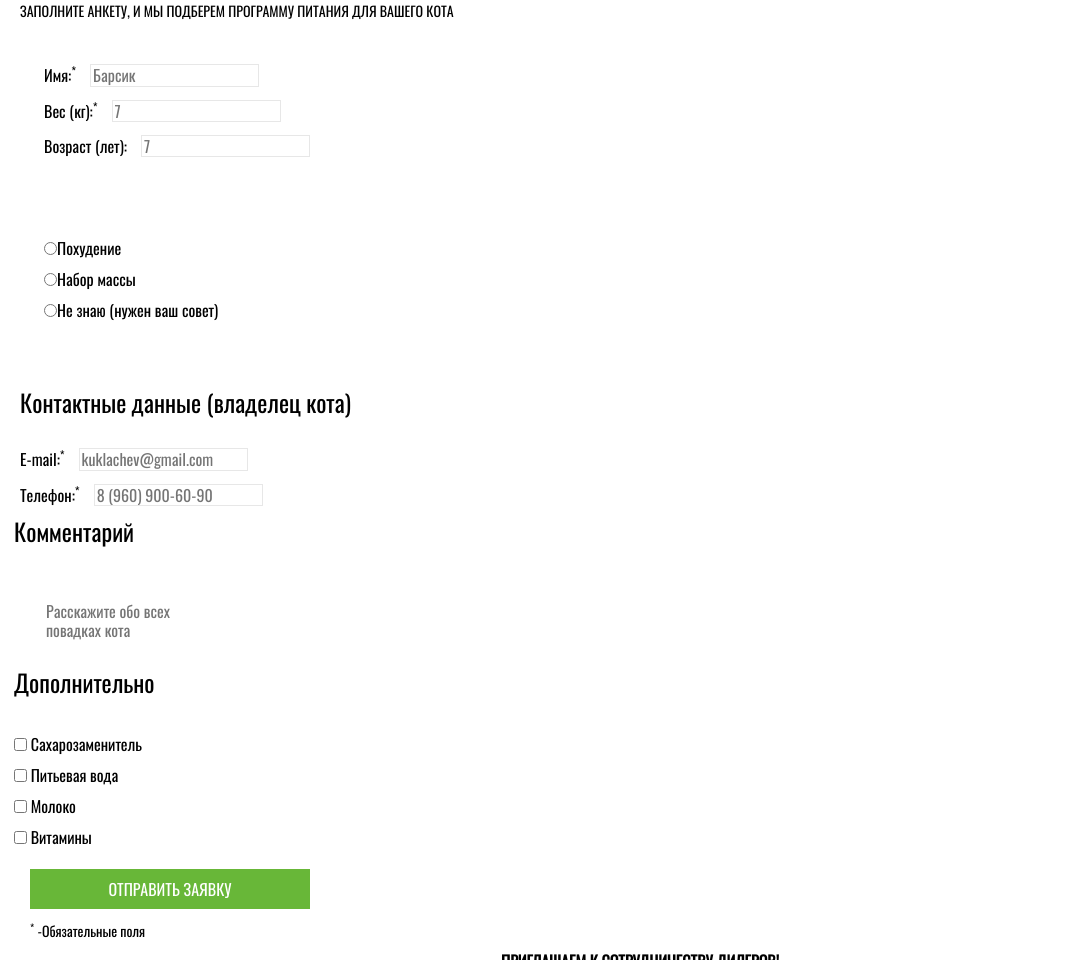
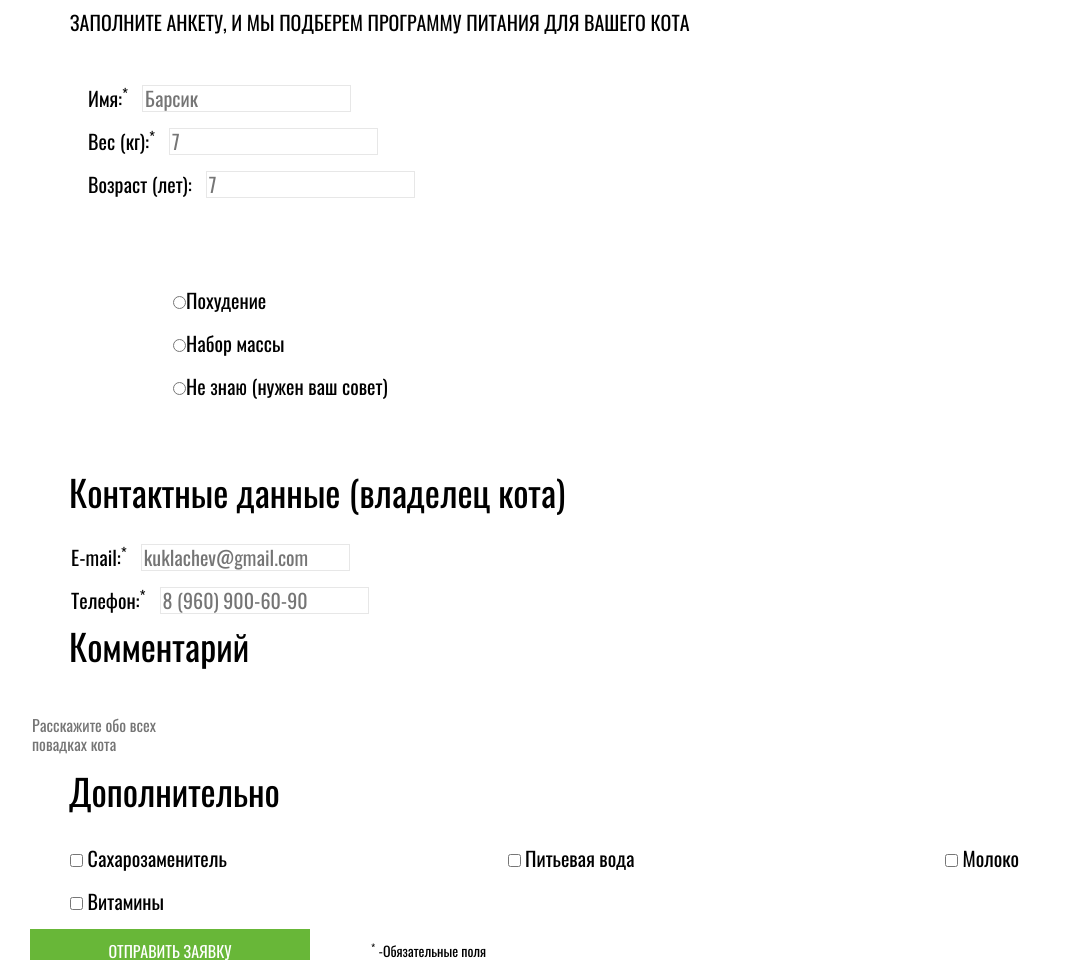
Before and after one commit to hitches/945755-cat-energy-21, a website: page source/form.html in a window 1280 px wide. Shown: the part 210-1170 px from the top of the page, without its empty margins (0-1068 px from the left). Drawn offline with nearby package versions, Linux system fonts and the light colour scheme; files that its build step writes are made by us from their sources.

Commit message:
Адаптив формы

```diff
--- a/source/form.html
+++ b/source/form.html
@@ -3,13 +3,15 @@
 
 <head>
   <meta charset="utf-8">
+  <meta name="viewport" content="width=device-width, initial-scale=1">
   <title>HTML Academy: Кэт энерджи</title>
   <link rel="stylesheet" href="css/style.css">
 </head>
 
 <body class="page">
   <header class="page-header">
-    <a class="page-header__logo" title="Интернет-магазин фитнес еды для котиков «Кэт энерджи»" href="index.html">
+    <div class="page-header__wrapper">
+      <a class="page-header__logo" title="Интернет-магазин фитнес еды для котиков «Кэт энерджи»">
         <img src="img/img-logotype-mobile.svg" width="230" height="58"
           alt="Интернет-магазин фитнес еды для котиков «Кэт энерджи»">
       </a>
@@ -17,18 +19,19 @@
         <button class="site-nav__toggle" type="button" aria-label="Открыть меню"></button>
         <div class="site-nav__wrapper">
           <ul class="site-nav__list site-list">
-          <li class="site-list__item">
+            <li class="site-list__item site-list__item--active">
               <a class="site-list__link" href="index.html">Главная</a>
             </li>
             <li class="site-list__item">
               <a class="site-list__link" href="catalog.html">Каталог продукции</a>
             </li>
-          <li class="site-list__item site-list__item--active">
+            <li class="site-list__item">
               <a class="site-list__link" href="#">Подбор программы</a>
             </li>
           </ul>
         </div>
       </nav>
+    </div>
   </header>
   <main class="form">
     <h1 class="form__heading">Подбор программы</h1>
--- a/source/sass/blocks/form.scss
+++ b/source/sass/blocks/form.scss
@@ -4,4 +4,15 @@
   padding-left: 20px;
   padding-right: 20px;
   margin-bottom: 37px;
+
+  @media (min-width: $tablet-width) {
+    font-size: 60px;
+    padding-left: 29px;
+    padding-right: 29px;
+  }
+
+  @media (min-width: $desktop-width) {
+    padding-left: 110px;
+    padding-right: 110px;
+  }
 }
--- a/source/sass/blocks/information-comment.scss
+++ b/source/sass/blocks/information-comment.scss
@@ -1,5 +1,7 @@
 .information-comment {
   border: none;
+  padding: 0;
+  margin: 0;
 }
 
 .information-comment__textarea {
@@ -12,4 +14,14 @@
   font-size: 24px;
   line-height: 1.08;
   margin-bottom: 34px;
+
+  @media (min-width: $tablet-width) {
+    padding-left: 69px;
+    font-size: 36px;
+    line-height: 1;
+  }
+
+  @media (min-width: $desktop-width) {
+    padding-left: 110px;
+  }
 }
--- a/source/sass/blocks/information-data.scss
+++ b/source/sass/blocks/information-data.scss
@@ -3,12 +3,22 @@
   line-height: 1.13;
   border: none;
   margin-bottom: 53px;
+
+  @media (min-width: $tablet-width) {
+    font-size: 20px;
+    line-height: 1.5;
+  }
 }
 
 .information-data__input {
   font-size: 16px;
   line-height: 1.13;
   margin-bottom: 13px;
+
+  @media (min-width: $tablet-width) {
+    font-size: 20px;
+    line-height: 1.5;
+  }
 }
 
 .information-data__group {
--- a/source/sass/blocks/information-details.scss
+++ b/source/sass/blocks/information-details.scss
@@ -9,6 +9,16 @@
   font-size: 24px;
   line-height: 1.08;
   margin-bottom: 32px;
+
+  @media (min-width: $tablet-width) {
+    padding-left: 69px;
+    font-size: 36px;
+    line-height: 1;
+  }
+
+  @media (min-width: $desktop-width) {
+    padding-left: 110px;
+  }
 }
 
 .information-details__list {
@@ -17,10 +27,31 @@
   list-style: none;
   padding-left: 20px;
   padding-right: 20px;
+
+  @media (min-width: $tablet-width) {
+    padding-left: 71px;
+    padding-right: 67px;
+  }
+
+  @media (min-width: $desktop-width) {
+    padding-left: 110px;
+    padding-right: 110px;
+    display: flex;
+    justify-content: space-between;
+  }
 }
 
 .information-details__input {
   margin-bottom: 13px;
+
+  @media (min-width: $tablet-width) {
+    font-size: 20px;
+    line-height: 1.5;
+  }
+
+  @media (min-width: $desktop-width) {
+    width: 500px;
+  }
 }
 
 .information-details__label {
--- a/source/sass/blocks/information-dispatch.scss
+++ b/source/sass/blocks/information-dispatch.scss
@@ -1,3 +1,13 @@
+.information-dispatch {
+  @media (min-width: $tablet-width) {
+    display: flex;
+  }
+
+  @media (min-width: $desktop-width) {
+    padding-left: 110px;
+  }
+}
+
 .information-dispatch__button {
   font-size: 16px;
   line-height: 1.25;
@@ -6,4 +16,12 @@
 .information-dispatch__necessarily {
   font-size: 14px;
   line-height: 1.14;
+
+  @media (min-width: $tablet-width) {
+    padding-left: 61px;
+  }
+
+  @media (min-width: $desktop-width) {
+    padding-left: 81px;
+  }
 }
--- a/source/sass/blocks/information-extra.scss
+++ b/source/sass/blocks/information-extra.scss
@@ -1,21 +1,46 @@
 .information-extra {
   border: none;
+  padding: 0;
+  margin: 0;
 }
 
 .information-extra__heading {
   font-size: 24px;
   line-height: 1.08;
   margin-bottom: 34px;
+
+  @media (min-width: $tablet-width) {
+    padding-left: 69px;
+    font-size: 36px;
+    line-height: 1;
+  }
+
+  @media (min-width: $desktop-width) {
+    padding-left: 110px;
+  }
 }
 
 .information-extra__group {
   margin: 0;
   padding: 0;
   list-style: none;
+
+  @media (min-width: $tablet-width) {
+    display: flex;
+    justify-content: space-between;
+    flex-wrap: wrap;
+    padding-left: 70px;
+  }
 }
 
 .information-extra__option {
   font-size: 16px;
   line-height: 1.13;
   margin-bottom: 13px;
+
+  @media (min-width: $tablet-width) {
+    width: 335px;
+    font-size: 20px;
+    line-height: 1.5;
+  }
 }
--- a/source/sass/blocks/information-heading.scss
+++ b/source/sass/blocks/information-heading.scss
@@ -5,4 +5,16 @@
   padding-right: 20px;
   margin-bottom: 39px;
   text-transform: uppercase;
+
+  @media (min-width: $tablet-width) {
+    font-size: 20px;
+    line-height: 1.5;
+    padding-left: 70px;
+    padding-right: 70px;
+  }
+
+  @media (min-width: $desktop-width) {
+    padding-left: 110px;
+    padding-right: 110px;
+  }
 }
--- a/source/sass/blocks/information-radio.scss
+++ b/source/sass/blocks/information-radio.scss
@@ -3,6 +3,12 @@
   line-height: 1.13;
   border: none;
   margin-bottom: 48px;
+
+  @media (min-width: $tablet-width) {
+    font-size: 20px;
+    line-height: 1.5;
+    padding-left: 100px;
+  }
 }
 
 .information-radio__group {
--- /dev/null
+++ b/source/sass/blocks/information.scss
@@ -0,0 +1,8 @@
+.information__wrapper {
+  padding-left: 71px;
+  padding-right: 67px;
+
+  @media (min-width: $desktop-width) {
+    padding-left: 110px;
+  }
+}
--- a/source/sass/blocks/promo.scss
+++ b/source/sass/blocks/promo.scss
@@ -17,10 +17,7 @@
     background-size: cover;
     width: 100%;
     height: 100%;
-
-    background-size: cover;
     opacity: 0.15;
-
   }
 }
 
@@ -59,6 +56,7 @@
     font-size: 60px;
     color: #000000;
     width: 420px;
+    margin: 0;
     text-align: left;
   }
 }
--- a/source/sass/blocks/site-list.scss
+++ b/source/sass/blocks/site-list.scss
@@ -11,7 +11,6 @@
   @media (min-width: $tablet-width) {
     margin-right: 34px;
   }
-
 }
 
 .site-list__link {
--- a/source/sass/style.scss
+++ b/source/sass/style.scss
@@ -20,6 +20,7 @@
 @import "blocks/stats";
 @import "blocks/title";
 @import "blocks/form";
+@import "blocks/information";
 @import "blocks/information-radio";
 @import "blocks/information-heading";
 @import "blocks/information-extra";
```
Also changed, not shown: source/catalog.html (+7 -5 lines), source/sass/blocks/item.scss (indentation only). Lines whose indentation alone changed are shown as unchanged.
